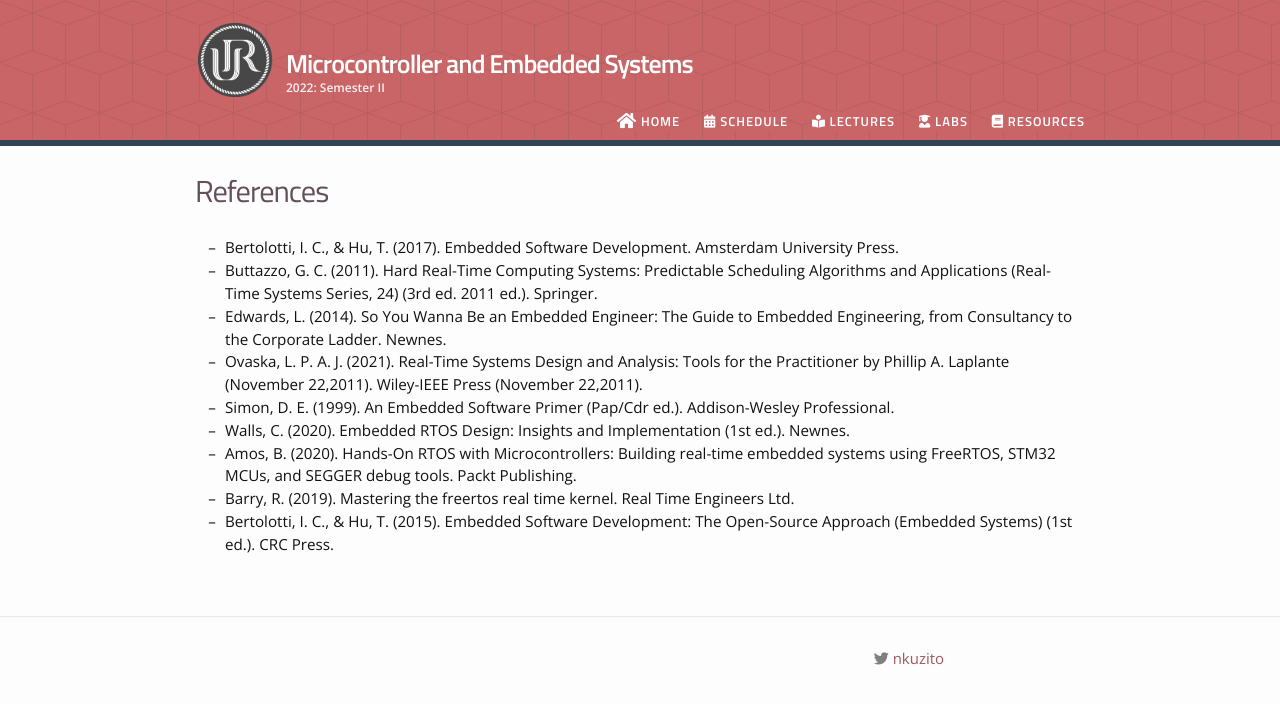
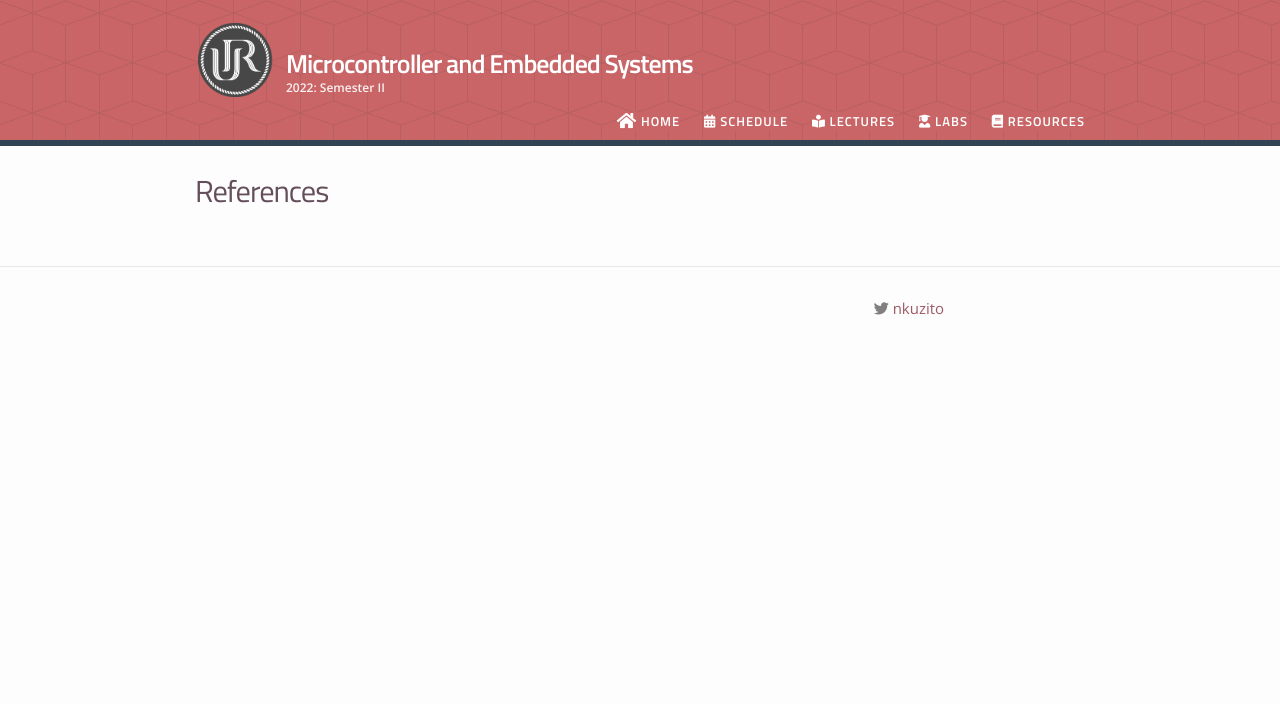
Before and after one commit to qiriro/eee3261, a Jekyll site: the page built from materials.md, in a window 1280 px wide. Shown: the top 704 px of the page. Built offline with Jekyll 4.4.1, drawn with Linux system fonts in a browser that asks for light colours; nearby versions of some CDN libraries.

Commit message:
remove resources

```diff
--- a/materials.md
+++ b/materials.md
@@ -3,13 +3,3 @@ layout: page
 title: References
 permalink: /materials/
 ---
-
-- Bertolotti, I. C., & Hu, T. (2017). Embedded Software Development. Amsterdam University Press.
-- Buttazzo, G. C. (2011). Hard Real-Time Computing Systems: Predictable Scheduling Algorithms and Applications (Real-Time Systems Series, 24) (3rd ed. 2011 ed.). Springer.
-- Edwards, L. (2014). So You Wanna Be an Embedded Engineer: The Guide to Embedded Engineering, from Consultancy to the Corporate Ladder. Newnes.
-- Ovaska, L. P. A. J. (2021). Real-Time Systems Design and Analysis: Tools for the Practitioner by Phillip A. Laplante (November 22,2011). Wiley-IEEE Press (November 22,2011).
-- Simon, D. E. (1999). An Embedded Software Primer (Pap/Cdr ed.). Addison-Wesley Professional.
-- Walls, C. (2020). Embedded RTOS Design: Insights and Implementation (1st ed.). Newnes.
-- Amos, B. (2020). Hands-On RTOS with Microcontrollers: Building real-time embedded systems using FreeRTOS, STM32 MCUs, and SEGGER debug tools. Packt Publishing.
-- Barry, R. (2019). Mastering the freertos real time kernel. Real Time Engineers Ltd.
-- Bertolotti, I. C., & Hu, T. (2015). Embedded Software Development: The Open-Source Approach (Embedded Systems) (1st ed.). CRC Press.
```
